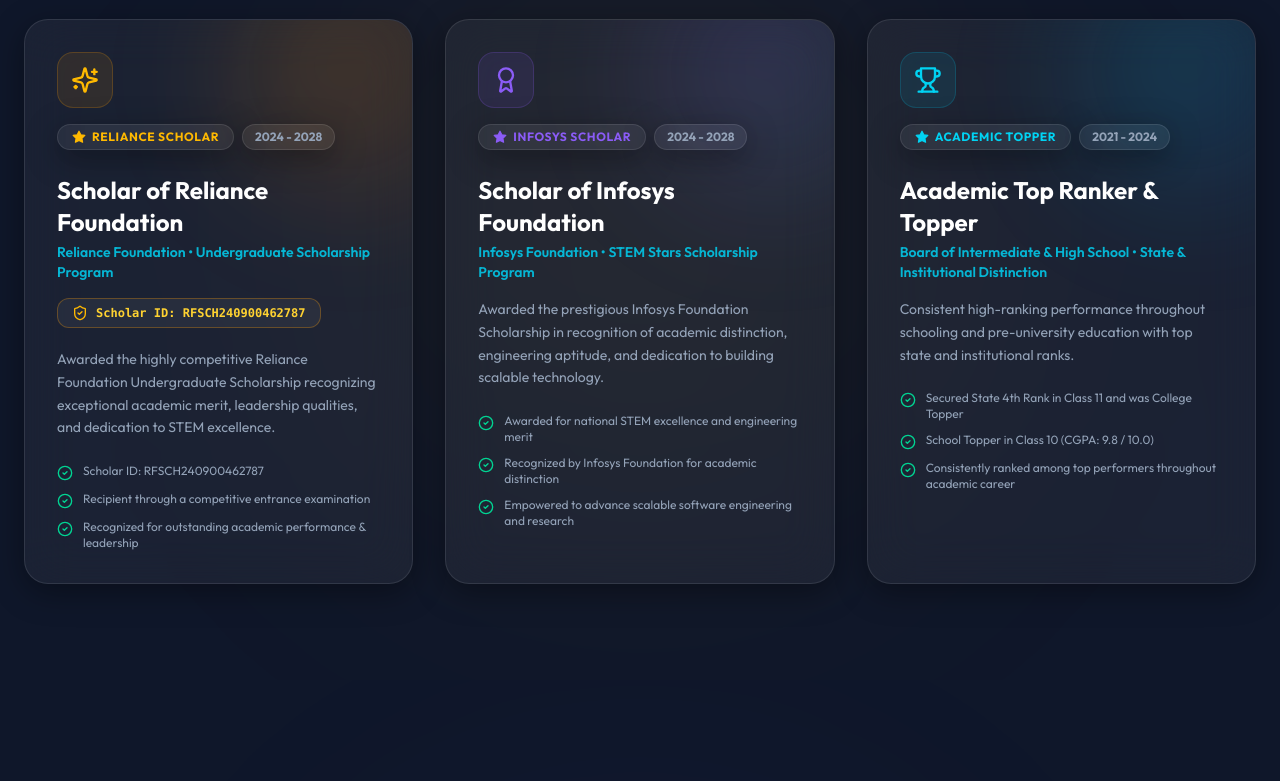
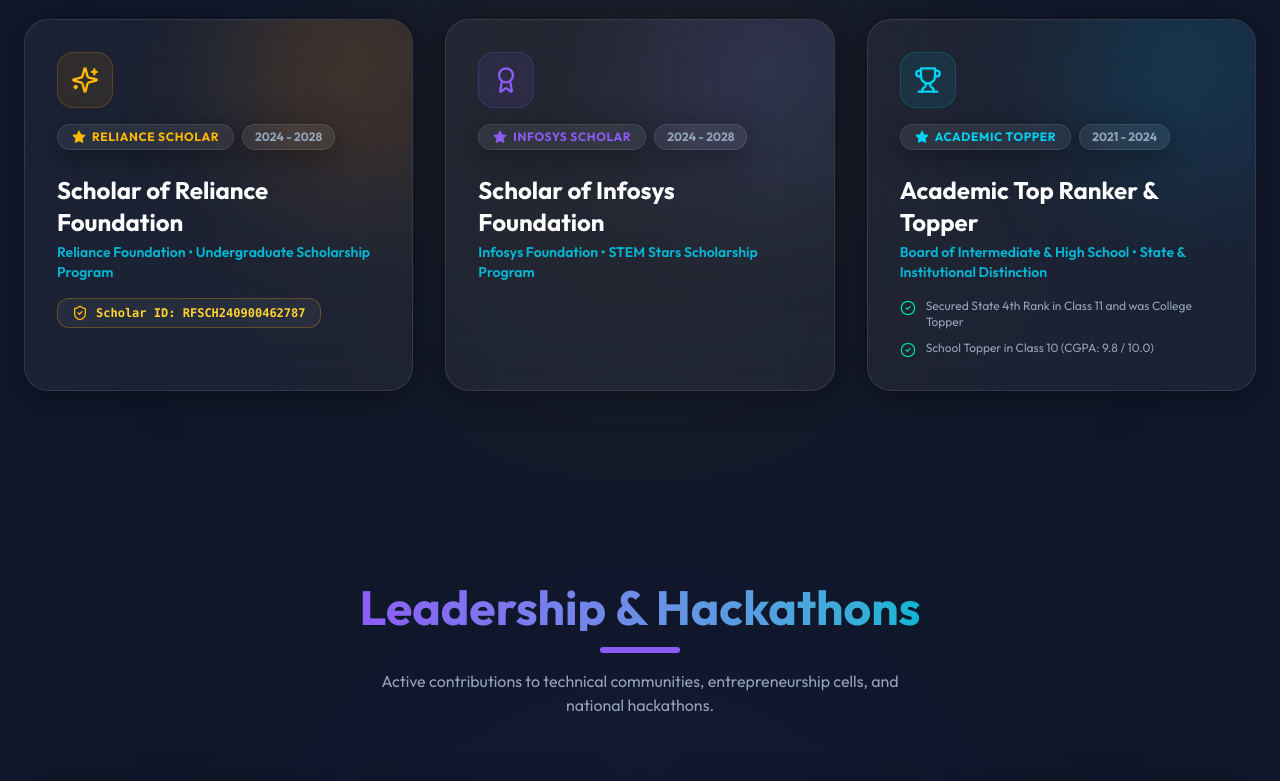
Before and after one commit to siribeesu/siribeesu-portfolio, a React (Vite) app: page / in a window 1280 px wide. Shown: the part 4717-5498 px from the top of the page. Built offline with nearby package versions, Linux system fonts and the light colour scheme.

Commit message:
Remove descriptions and bullet points from scholarship cards

```diff
--- a/src/components/Certifications.jsx
+++ b/src/components/Certifications.jsx
@@ -11,12 +11,6 @@ const Certifications = () => {
             year: "2024 - 2028",
             scholarId: "RFSCH240900462787",
             badge: "Reliance Scholar",
-            description: "Awarded the highly competitive Reliance Foundation Undergraduate Scholarship recognizing exceptional academic merit, leadership qualities, and dedication to STEM excellence.",
-            points: [
-                "Scholar ID: RFSCH240900462787",
-                "Recipient through a competitive entrance examination",
-                "Recognized for outstanding academic performance & leadership"
-            ],
             borderColor: "border-amber-500/30 hover:border-amber-400/70",
             badgeColor: "text-amber-400 border-amber-500/30 bg-amber-500/10",
             iconColor: "text-amber-400 bg-amber-500/10 border-amber-500/20",
@@ -30,12 +24,6 @@ const Certifications = () => {
             year: "2024 - 2028",
             scholarId: null,
             badge: "Infosys Scholar",
-            description: "Awarded the prestigious Infosys Foundation Scholarship in recognition of academic distinction, engineering aptitude, and dedication to building scalable technology.",
-            points: [
-                "Awarded for national STEM excellence and engineering merit",
-                "Recognized by Infosys Foundation for academic distinction",
-                "Empowered to advance scalable software engineering and research"
-            ],
             borderColor: "border-primary/30 hover:border-primary/70",
             badgeColor: "text-primary border-primary/30 bg-primary/10",
             iconColor: "text-primary bg-primary/10 border-primary/20",
@@ -49,11 +37,9 @@ const Certifications = () => {
             year: "2021 - 2024",
             scholarId: null,
             badge: "Academic Topper",
-            description: "Consistent high-ranking performance throughout schooling and pre-university education with top state and institutional ranks.",
             points: [
                 "Secured State 4th Rank in Class 11 and was College Topper",
-                "School Topper in Class 10 (CGPA: 9.8 / 10.0)",
-                "Consistently ranked among top performers throughout academic career"
+                "School Topper in Class 10 (CGPA: 9.8 / 10.0)"
             ],
             borderColor: "border-cyan-500/30 hover:border-cyan-400/70",
             badgeColor: "text-cyan-400 border-cyan-500/30 bg-cyan-500/10",
@@ -133,10 +119,13 @@ const Certifications = () => {
                                     </div>
                                 )}
 
+                                {item.description && (
                                     <p className="text-xs md:text-sm text-text-muted leading-relaxed mb-6">
                                         {item.description}
                                     </p>
+                                )}
 
+                                {item.points && item.points.length > 0 && (
                                     <div className="space-y-2.5">
                                         {item.points.map((point, idx) => (
                                             <div key={idx} className="flex items-start gap-2.5 text-xs text-text-muted">
@@ -145,6 +134,7 @@ const Certifications = () => {
                                             </div>
                                         ))}
                                     </div>
+                                )}
                             </div>
                         </motion.div>
                     ))}
```
Lines whose indentation alone changed are shown as unchanged.
